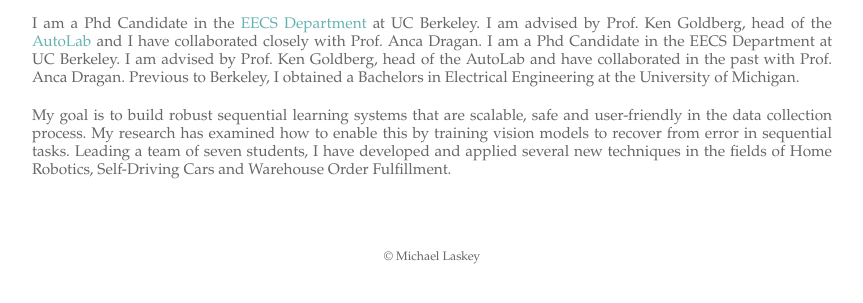
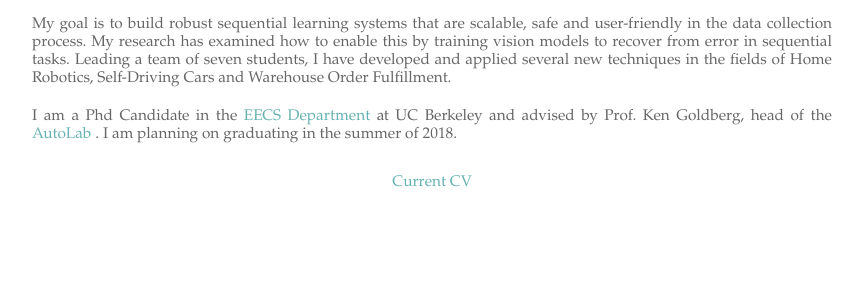
Before and after one commit to mdlaskey/personal_website, a plain HTML site: page index.html in a window 1280 px wide. Shown: the part 493-796 px from the top of the page, without its empty margins (208-1071 px from the left). Drawn offline with Linux system fonts and the light colour scheme.

Commit message:
added cv

```diff
--- a/index.html
+++ b/index.html
@@ -33,16 +33,17 @@
 
 <div id="middle">
 
-<p>I am a Phd Candidate in the <a href="http://eecs.berkeley.edu/" class="body">EECS Department</a> at UC Berkeley. I am advised by Prof. Ken Goldberg, head of the <a href="http://autolab.berkeley.edu/" class ="body"> AutoLab </a> and I have collaborated closely with  Prof. Anca Dragan.  I am a Phd Candidate in the EECS Department at UC Berkeley. I am advised by Prof. Ken Goldberg, head of the AutoLab and have collaborated in the past with Prof. Anca Dragan. Previous to Berkeley, I obtained a Bachelors in Electrical Engineering at the University of Michigan.
-</p>
 <p>
 My goal is to build robust sequential learning systems that are scalable, safe and user-friendly in the data collection process. My research has examined how to enable this by training vision models to recover from error in sequential tasks. Leading a team of seven students, I have developed and applied several new techniques in the fields of Home Robotics, Self-Driving Cars and Warehouse Order Fulfillment.
 </p>
 
+<p>I am a Phd Candidate in the <a href="http://eecs.berkeley.edu/" class="body">EECS Department</a> at UC Berkeley and advised by Prof. Ken Goldberg, head of the <a href="http://autolab.berkeley.edu/" class ="body"> AutoLab </a>. I am planning on graduating in the summer of 2018.
+</p>
+
+<p><center><a href="papers/Mike_Laskey_CV_F17.pdf" class="body">Current CV</a></center>
+</p>
 </div>
 
-
-<div id="footer">&copy; Michael Laskey</div>
 </div><!-- close container -->
 </div>
 <!-- Start of StatCounter Code for Default Guide -->
```
Also changed, not shown: contact.html (+0 -1 lines), publications.html (+0 -1 lines), research.html (+0 -2 lines), 1 other file.
